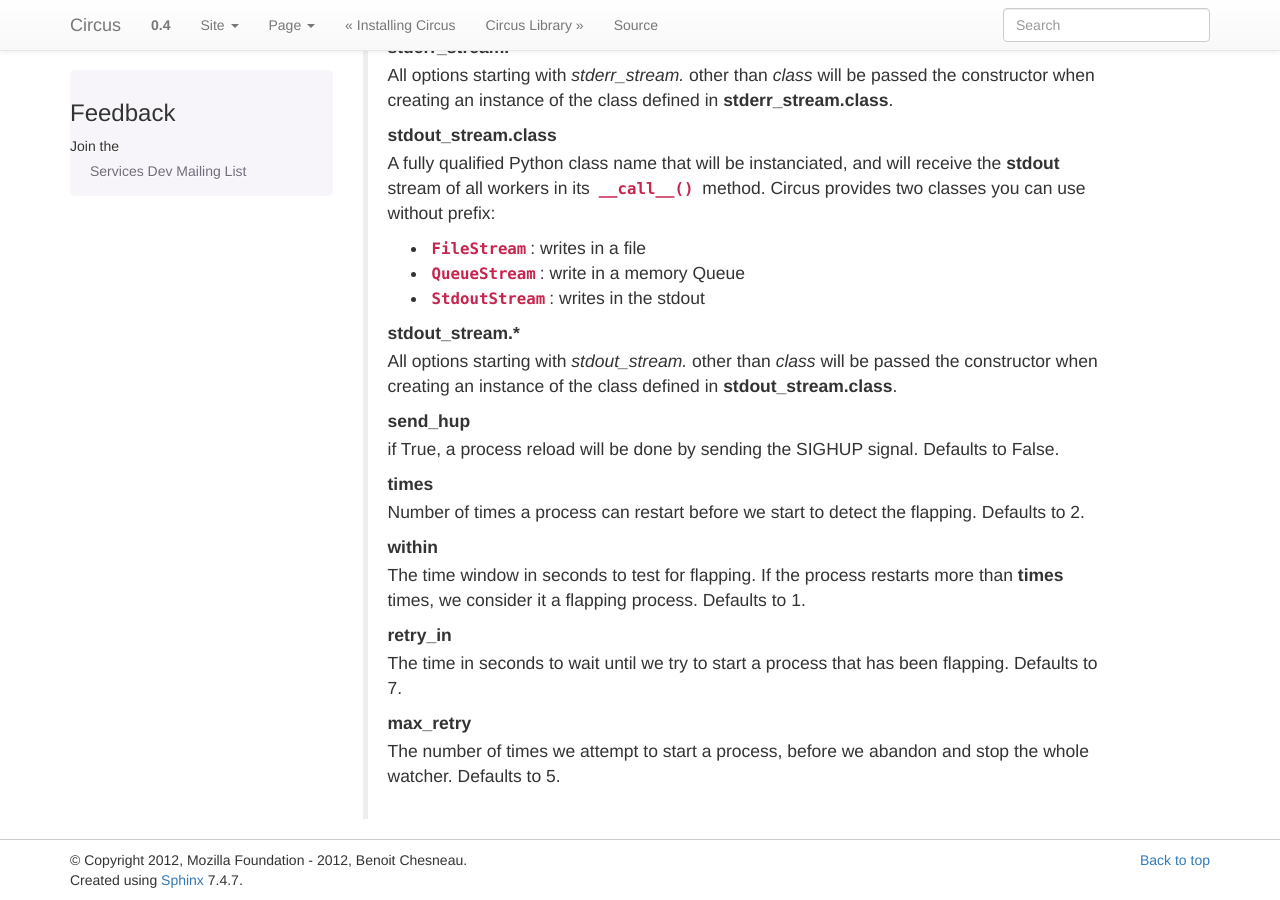
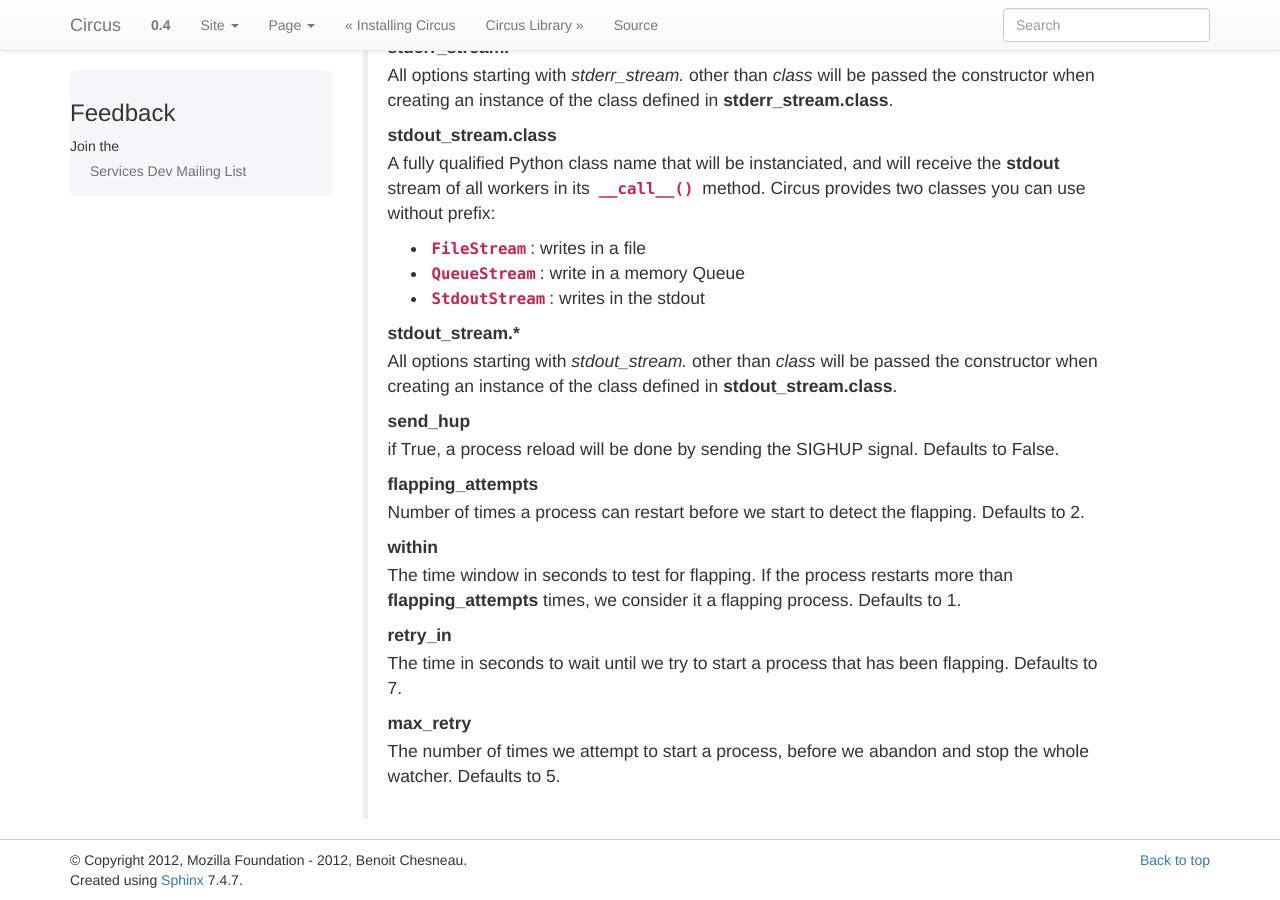
Before and after one commit to circus-tent/circus, a Sphinx documentation site: the page built from docs/source/configuration.rst, in a window 1280 px wide and 900 px high, scrolled down 2103 px. Built offline with Sphinx 7.4.7, drawn with Linux system fonts in a browser that asks for light colours; pages that are not in the unit, such as notebooks, are missing from menus.

Commit message:
s/times/flapping_attempts

```diff
--- a/docs/source/configuration.rst
+++ b/docs/source/configuration.rst
@@ -116,14 +116,14 @@ watcher:NAME (as many sections as you want)
         if True, a process reload will be done by sending the SIGHUP signal.
         Defaults to False.
 
-    **times**
+    **flapping_attempts**
         Number of times a process can restart before we start to
         detect the flapping. Defaults to 2.
 
     **within**
         The time window in seconds to test for flapping. If the
-        process restarts more than **times** times, we consider it a
-        flapping process. Defaults to 1.
+        process restarts more than **flapping_attempts**
+        times, we consider it a flapping process. Defaults to 1.
 
     **retry_in**
         The time in seconds to wait until we try to start a process
```
